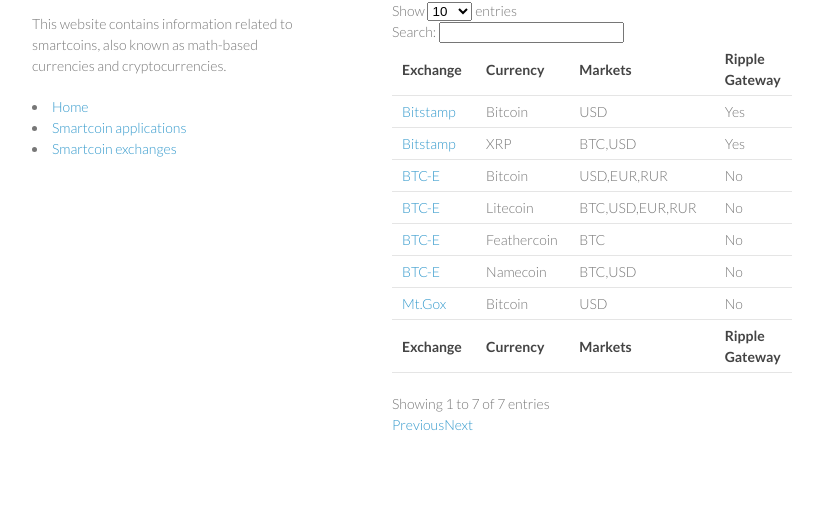
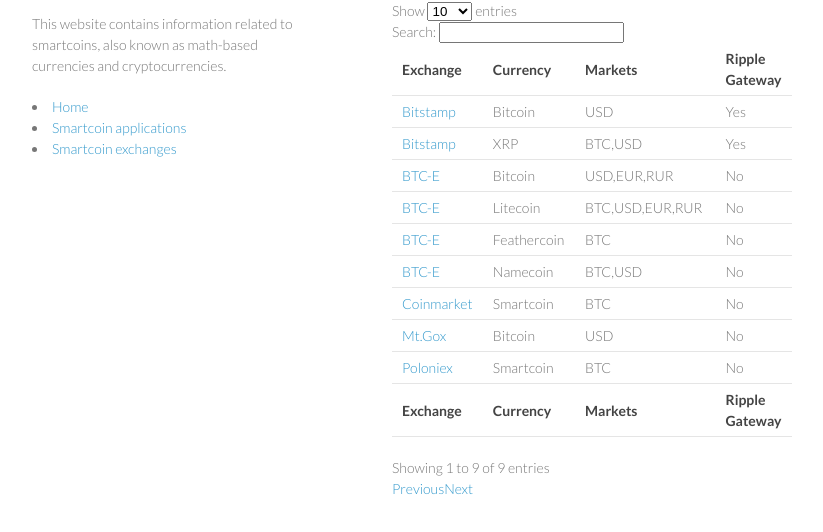
Before and after one commit to huubgitter/smartcoin, a plain HTML site: page smartcoin-exchanges.html in a window 1280 px wide. Shown: the part 96-628 px from the top of the page, without its empty margins (178-1001 px from the left). Drawn offline with Linux system fonts and the light colour scheme.

Commit message:
Update smartcoin-exchanges.html

```diff
--- a/smartcoin-exchanges.html
+++ b/smartcoin-exchanges.html
@@ -112,6 +112,18 @@
     			<td>No</td>
 
 		</tr>
+		<tr>
+			<td><a href='http://coinmarket.io' target='_blank'>Coinmarket</a></td>
+    			<td>Smartcoin</td>
+    			<td>BTC</td>
+    			<td>No</td>
+		</tr>
+		<tr>
+			<td><a href='http://poloniex.com' target='_blank'>Poloniex</a></td>
+    			<td>Smartcoin</td>
+    			<td>BTC</td>
+    			<td>No</td>
+		</tr>
 
 
 
```
